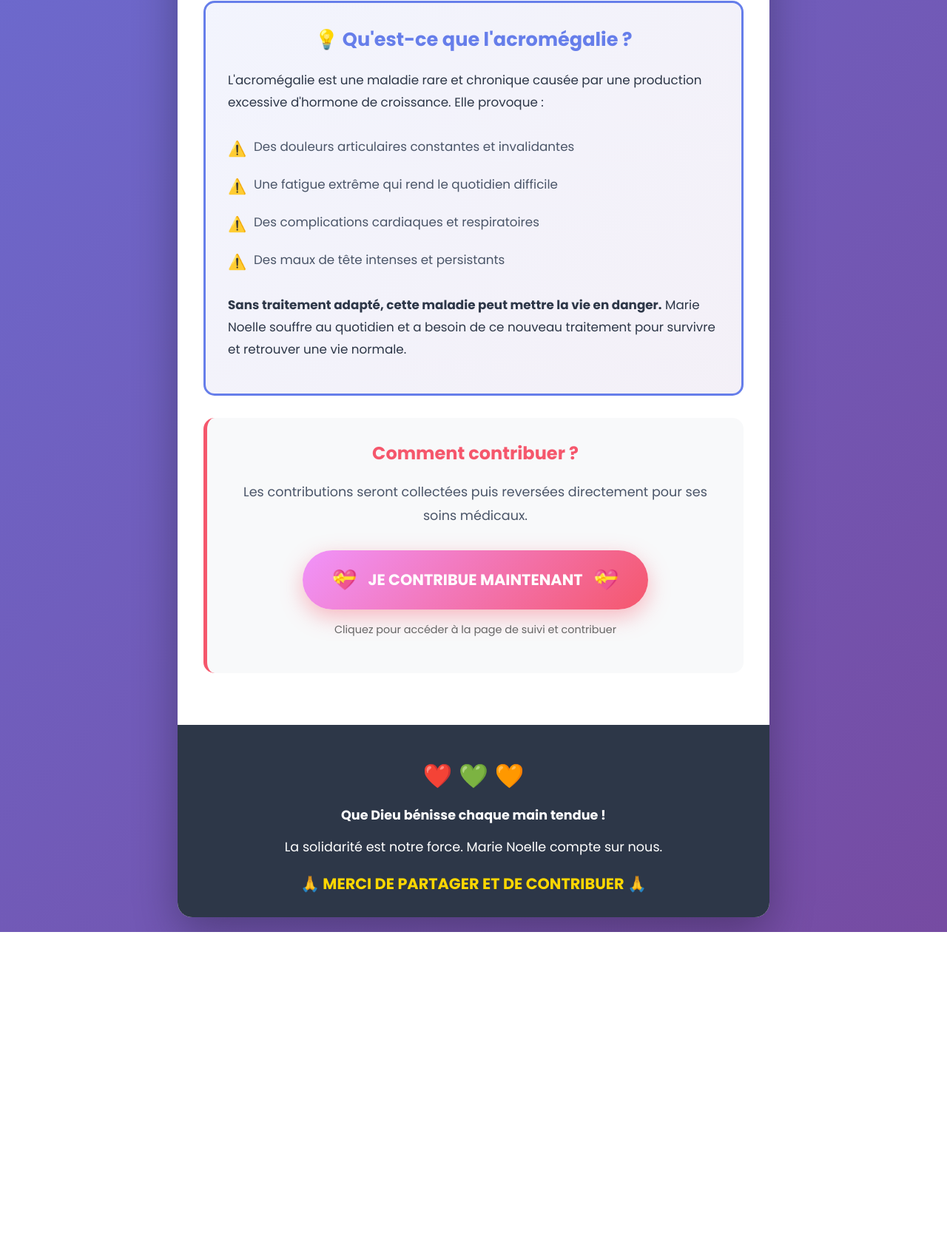
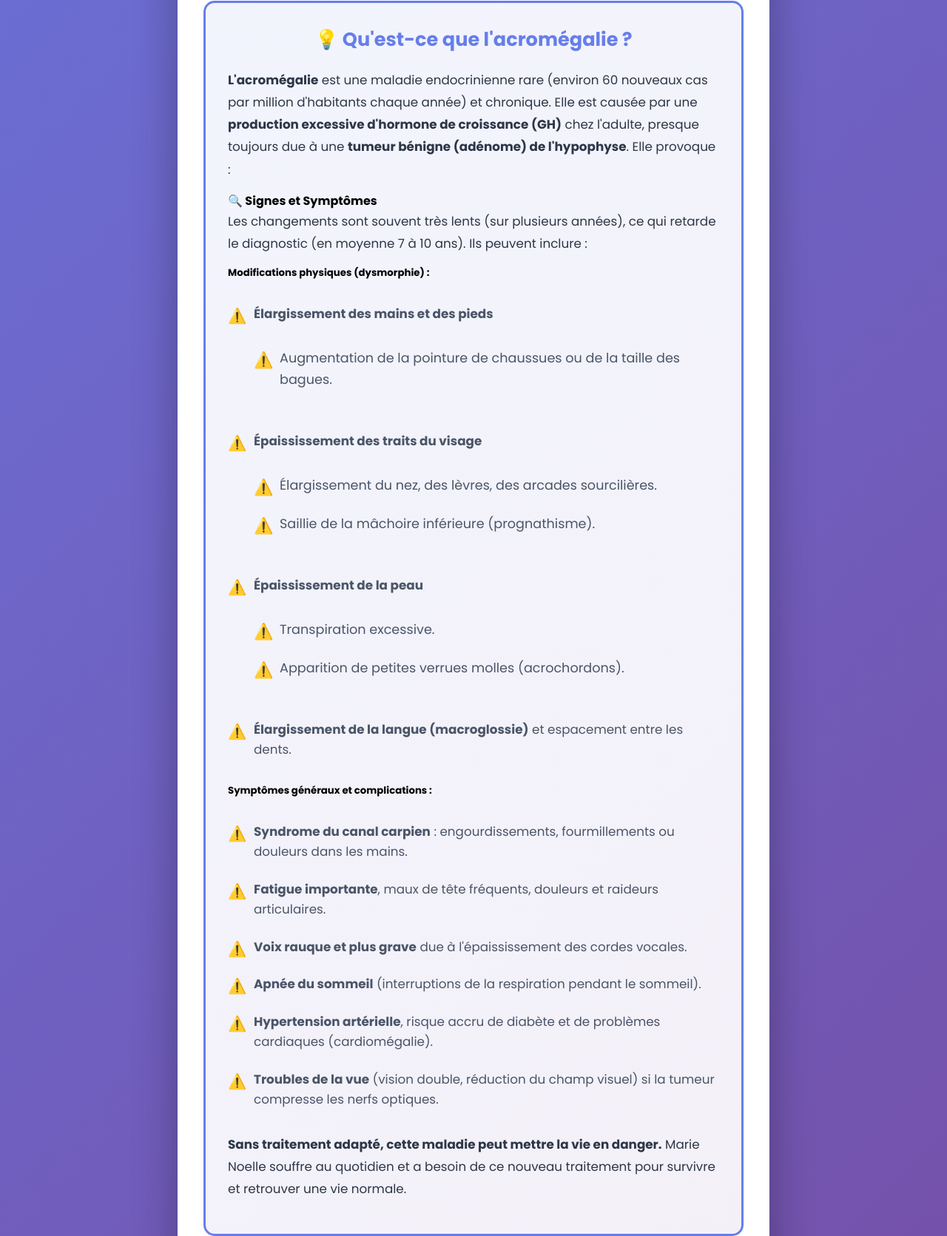
Before and after one commit to asadgery/solidarite, a plain HTML site: page marie-noelle/index.html in a window 1280 px wide. Shown: the part 1821-3492 px from the top of the page at 74% size. Before the commit the page ends 3081 px from the top, so only its background shows below. Drawn offline with Linux system fonts and the light colour scheme.

Commit message:
Enhance acromegaly information in index.html
Updated the description of acromegaly with detailed signs, symptoms, and complications.

```diff
--- a/marie-noelle/index.html
+++ b/marie-noelle/index.html
@@ -360,13 +360,57 @@
 
             <div class="info-box">
                 <h3>💡 Qu'est-ce que l'acromégalie ?</h3>
-                <p>L'acromégalie est une maladie rare et chronique causée par une production excessive d'hormone de croissance. Elle provoque :</p>
-                <ul>
-                    <li>Des douleurs articulaires constantes et invalidantes</li>
-                    <li>Une fatigue extrême qui rend le quotidien difficile</li>
-                    <li>Des complications cardiaques et respiratoires</li>
-                    <li>Des maux de tête intenses et persistants</li>
-                </ul>
+                <p><b>L'acromégalie</b> est une maladie endocrinienne rare (environ 60 nouveaux cas par million d'habitants chaque année) et chronique. Elle est causée par une <b>production excessive d'hormone de croissance (GH)</b> chez l'adulte, presque toujours due à une <b>tumeur bénigne (adénome) de l'hypophyse</b>. Elle provoque :</p>
+                <h4>🔍 Signes et Symptômes</h4>
+                <p>Les changements sont souvent très lents (sur plusieurs années), ce qui retarde le diagnostic (en moyenne 7 à 10 ans). Ils peuvent inclure :</p>
+                <h5>Modifications physiques (dysmorphie) :</h5>
+                  <ul>
+                    <li>
+                      <strong>Élargissement des mains et des pieds</strong>
+                      <ul>
+                        <li>Augmentation de la pointure de chaussues ou de la taille des bagues.</li>
+                      </ul>
+                    </li>
+                    <li>
+                      <strong>Épaississement des traits du visage</strong>
+                      <ul>
+                        <li>Élargissement du nez, des lèvres, des arcades sourcilières.</li>
+                        <li>Saillie de la mâchoire inférieure (prognathisme).</li>
+                      </ul>
+                    </li>
+                    <li>
+                      <strong>Épaississement de la peau</strong>
+                      <ul>
+                        <li>Transpiration excessive.</li>
+                        <li>Apparition de petites verrues molles (acrochordons).</li>
+                      </ul>
+                    </li>
+                    <li>
+                      <strong>Élargissement de la langue (macroglossie)</strong> et espacement entre les dents.
+                    </li>
+                  </ul>
+
+                  <h5>Symptômes généraux et complications :</h5>
+                  <ul>
+                    <li>
+                      <strong>Syndrome du canal carpien</strong> : engourdissements, fourmillements ou douleurs dans les mains.
+                    </li>
+                    <li>
+                      <strong>Fatigue importante</strong>, maux de tête fréquents, douleurs et raideurs articulaires.
+                    </li>
+                    <li>
+                      <strong>Voix rauque et plus grave</strong> due à l'épaississement des cordes vocales.
+                    </li>
+                    <li>
+                      <strong>Apnée du sommeil</strong> (interruptions de la respiration pendant le sommeil).
+                    </li>
+                    <li>
+                      <strong>Hypertension artérielle</strong>, risque accru de diabète et de problèmes cardiaques (cardiomégalie).
+                    </li>
+                    <li>
+                      <strong>Troubles de la vue</strong> (vision double, réduction du champ visuel) si la tumeur compresse les nerfs optiques.
+                    </li>
+                  </ul>
                 <p style="margin-top: 15px;"><strong>Sans traitement adapté, cette maladie peut mettre la vie en danger.</strong> Marie Noelle souffre au quotidien et a besoin de ce nouveau traitement pour survivre et retrouver une vie normale.</p>
             </div>
 
```
